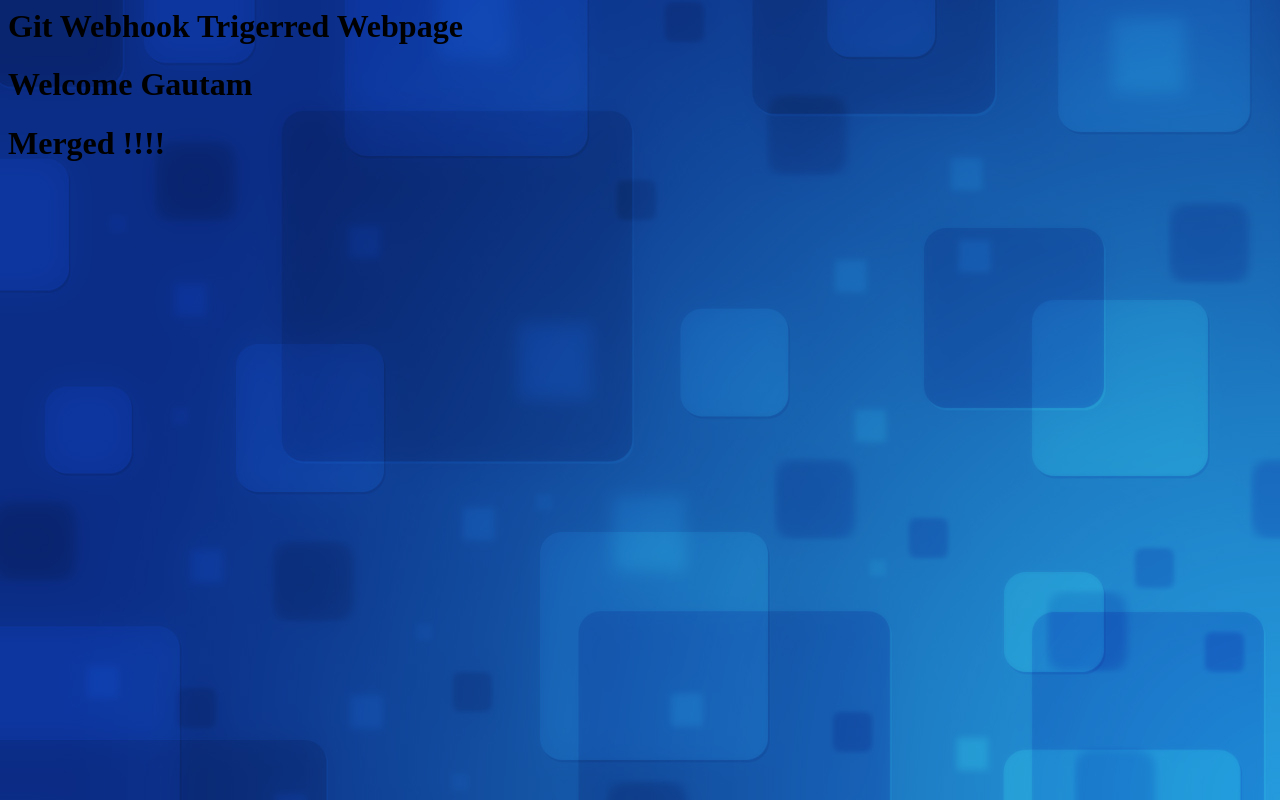
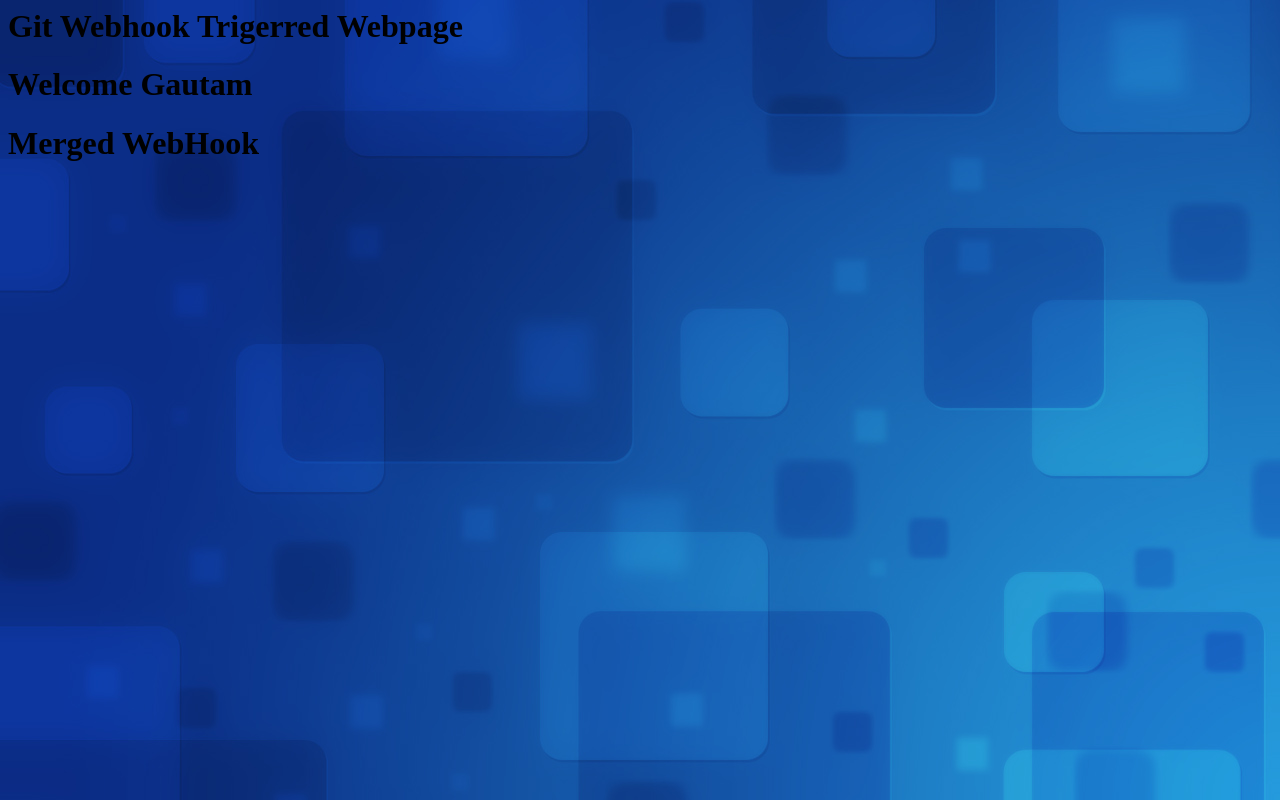
Before and after one commit to GautamCloudSkills25/devopsIQ, a plain HTML site: page devopsIQ/index.html in a window 1280 px wide. Drawn offline with Linux system fonts and the light colour scheme.

Commit message:
Update index.html

```diff
--- a/devopsIQ/index.html
+++ b/devopsIQ/index.html
@@ -3,6 +3,6 @@
 <body background="images/1.jpg">
 <h1>Git Webhook Trigerred Webpage</h1>
 <h1>Welcome Gautam</h1>
- <h1>Merged !!!!</h1>
+ <h1>Merged WebHook</h1>
 </body>
 </html>
```
